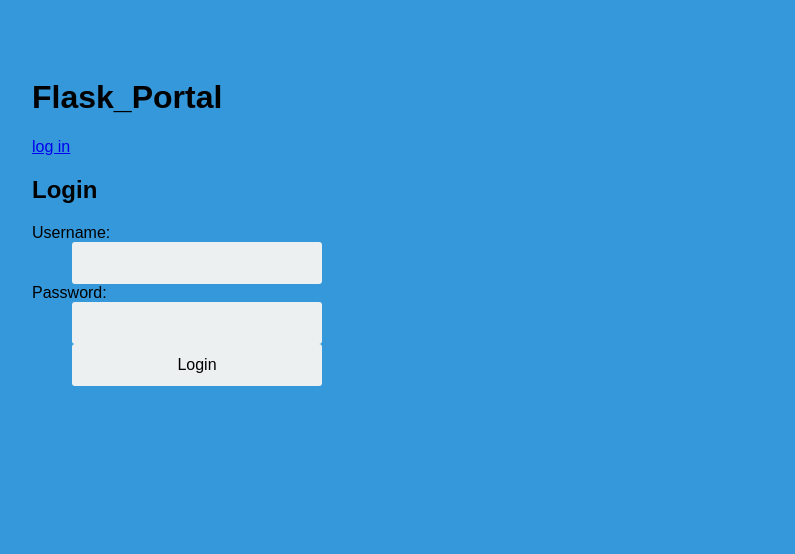
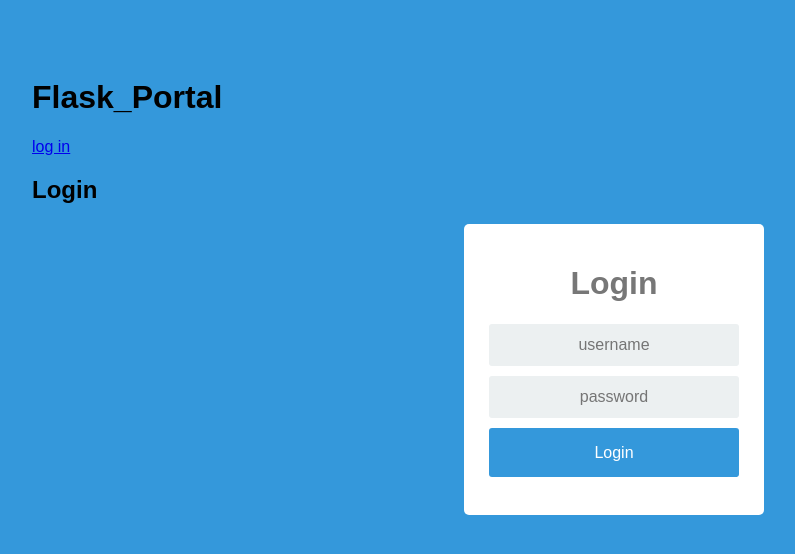
Before and after one commit to Original-heapsters/FlaskPortal, a Flask app: page /login in a window 1280 px wide. Shown: the top 554 px of the page, without its empty margins (26-821 px from the left). Run offline with Flask 2, Linux system fonts and the light colour scheme.

Commit message:
Touched up login page

```diff
--- a/Portal_Main/flask_portal/templates/login.html
+++ b/Portal_Main/flask_portal/templates/login.html
@@ -2,13 +2,28 @@
 {% block body %}
   <h2>Login</h2>
   {% if error %}<p class="error"><strong>Error:</strong> {{ error }}{% endif %}
+
   <form action="{{ url_for('login') }}" method="post">
-    <dl>
-      <dt>Username:
-      <dd><input type="text" name="username">
-      <dt>Password:
-      <dd><input type="password" name="password">
-      <dd><input type="submit" value="Login">
-    </dl>
+    <div class="login">
+		<div class="login-screen">
+			<div class="app-title">
+				<h1>Login</h1>
+			</div>
+			<div class="login-form">
+              <div class="control-group">
+				<input type="text" class="login-field" value="" placeholder="username" name="username">
+				<label class="login-field-icon fui-user" for="login-name"></label>
+				</div>
+
+				<div class="control-group">
+				<input type="password" class="login-field" value="" placeholder="password" name="password">
+				<label class="login-field-icon fui-lock" for="login-pass"></label>
+				</div>
+
+                <input type="submit" value="Login" class="btn btn-primary btn-large btn-block" >
+			    <br>
+              </div>
+          </div>
+      </div>
   </form>
 {% endblock %}
```
Also changed, not shown: Portal_Main/flask_portal/flask_portal.db.
